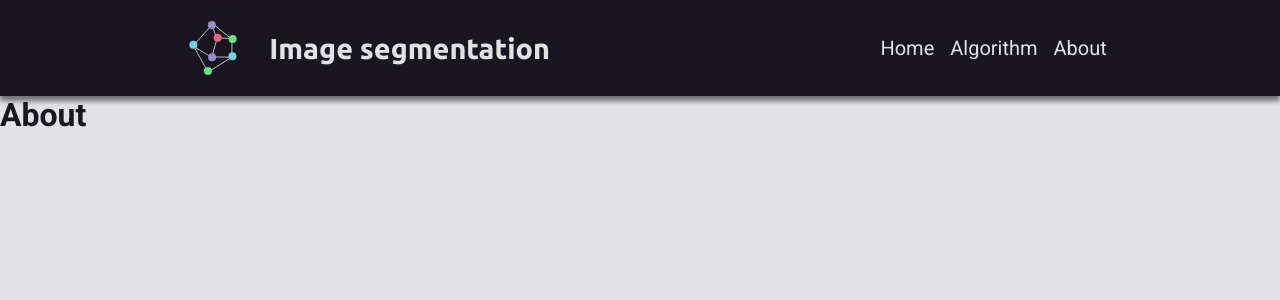
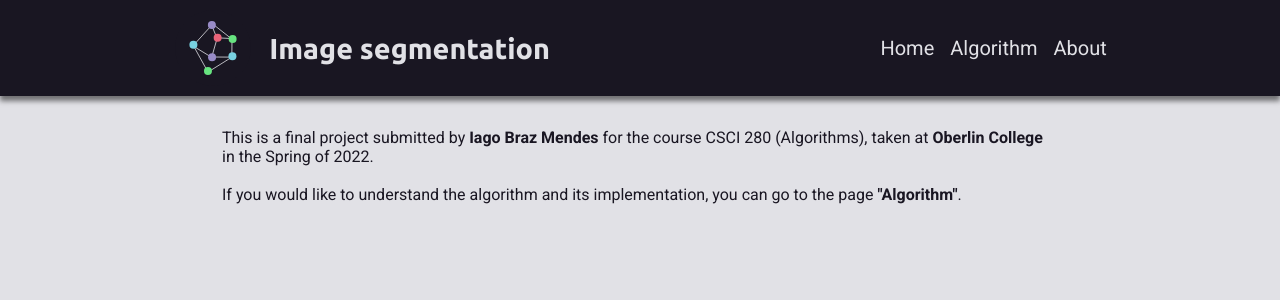
Before and after one commit to iago-mendes/image-segmentation, a Next.js app: page /about in a window 1280 px wide. Shown: the top 300 px of the page. Built offline with nearby package versions, Linux system fonts and the light colour scheme.

Commit message:
feat: write about page

```diff
--- a/src/pages/about.tsx
+++ b/src/pages/about.tsx
@@ -1,7 +1,37 @@
 import type {NextPage} from 'next'
+import Link from 'next/link'
 
 const About: NextPage = () => {
-	return <h1>About</h1>
+	return (
+		<div className="page">
+			<p>
+				This is a final project submitted by{' '}
+				<a
+					href="https://iago-mendes.me/"
+					target="_blank"
+					rel="nonreferrer noreferrer"
+				>
+					Iago Braz Mendes
+				</a>{' '}
+				for the course CSCI 280 (Algorithms), taken at{' '}
+				<a
+					href="https://www.oberlin.edu/"
+					target="_blank"
+					rel="nonreferrer noreferrer"
+				>
+					Oberlin College
+				</a>{' '}
+				in the Spring of 2022.
+			</p>
+
+			<br />
+
+			<p>
+				If you would like to understand the algorithm and its implementation,
+				you can go to the page <Link href="/algorithm">"Algorithm"</Link>.
+			</p>
+		</div>
+	)
 }
 
 export default About
--- a/src/pages/index.tsx
+++ b/src/pages/index.tsx
@@ -136,7 +136,7 @@ const Home: NextPage = () => {
 	}
 
 	return (
-		<Container>
+		<Container className="page">
 			<header>
 				<div className="actions">
 					<button onClick={handleReset}>
--- a/src/styles/global.ts
+++ b/src/styles/global.ts
@@ -23,5 +23,18 @@ export default createGlobalStyle`
 	a {
 		color: inherit;
 		text-decoration: none;
+		font-weight: bold;
+
+		:hover {
+			text-decoration: underline;
+		}
+	}
+
+	.page {
+		width: 100%;
+		max-width: 900px;
+
+		padding: 2rem;
+		margin: 0 auto;
 	}
 `
--- a/src/styles/pages/index.ts
+++ b/src/styles/pages/index.ts
@@ -3,9 +3,7 @@ import styled from 'styled-components'
 export const Container = styled.div`
 	> header {
 		width: 100%;
-		max-width: 900px;
 
-		margin: 0 auto;
 		margin-top: 1.5rem;
 
 		display: flex;
@@ -102,13 +100,9 @@ export const Container = styled.div`
 
 	> main {
 		width: 100%;
-		max-width: 900px;
-
-		margin: 0 auto;
 
 		> canvas {
 			width: 300px;
-			/* background-color: red; */
 		}
 	}
 `
```
